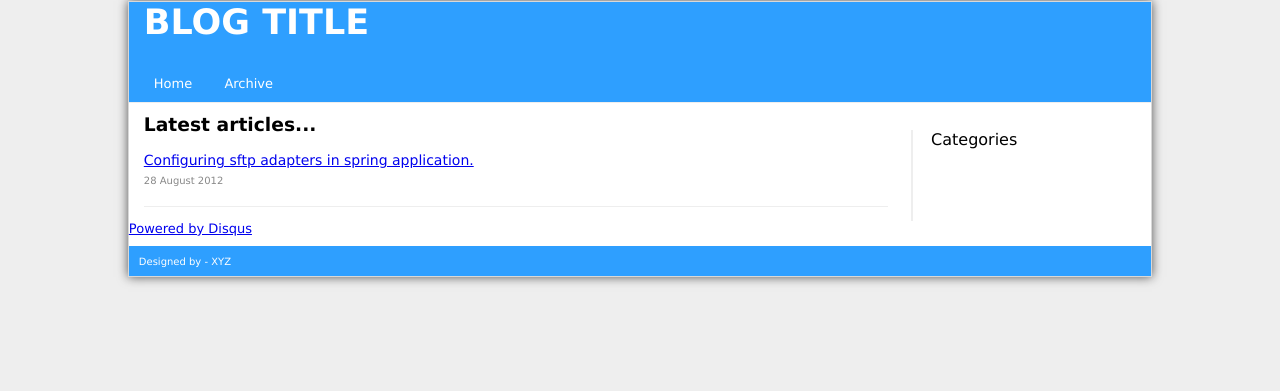
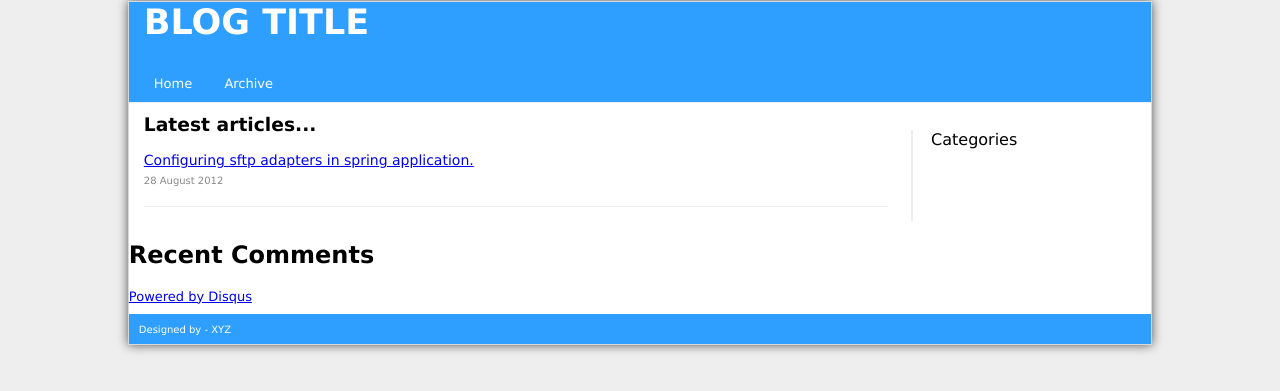
Before and after one commit to rashidshaikh/rashidshaikh.github.com, a Jekyll site: the page built from _posts/2012-08-29-sftp-spring-integration.markdown, in a window 1280 px wide. Shown: the top 391 px of the page. Built offline with Jekyll 4.4.1, drawn with Linux system fonts in a browser that asks for light colours; comment, search, counter and statistics services are not loaded.

Commit message:
Added recent comments box

```diff
--- a/_layouts/post.html
+++ b/_layouts/post.html
@@ -20,5 +20,5 @@
 		{% include rightmenu.html %}
 	</div>
 </div>
-<script type="text/javascript" src="http://rashidshaikhgithubcom.disqus.com/combination_widget.js?num_items=5&hide_mods=0&color=blue&default_tab=people&excerpt_length=200"></script><a href="http://disqus.com/">Powered by Disqus</a>
+<div id="recentcomments" class="dsq-widget"><h2 class="dsq-widget-title">Recent Comments</h2><script type="text/javascript" src="http://rashidshaikhgithubcom.disqus.com/recent_comments_widget.js?num_items=5&hide_avatars=0&avatar_size=32&excerpt_length=200"></script></div><a href="http://disqus.com/">Powered by Disqus</a>
 {% include footer.html %}
```
